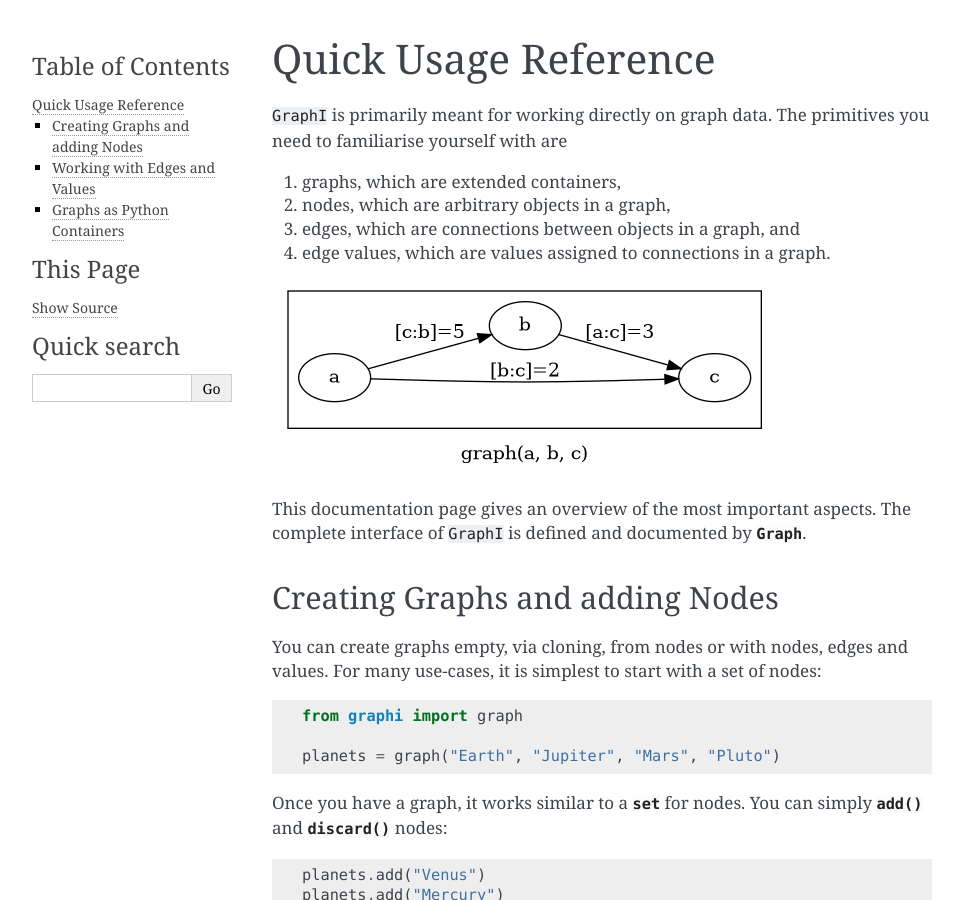
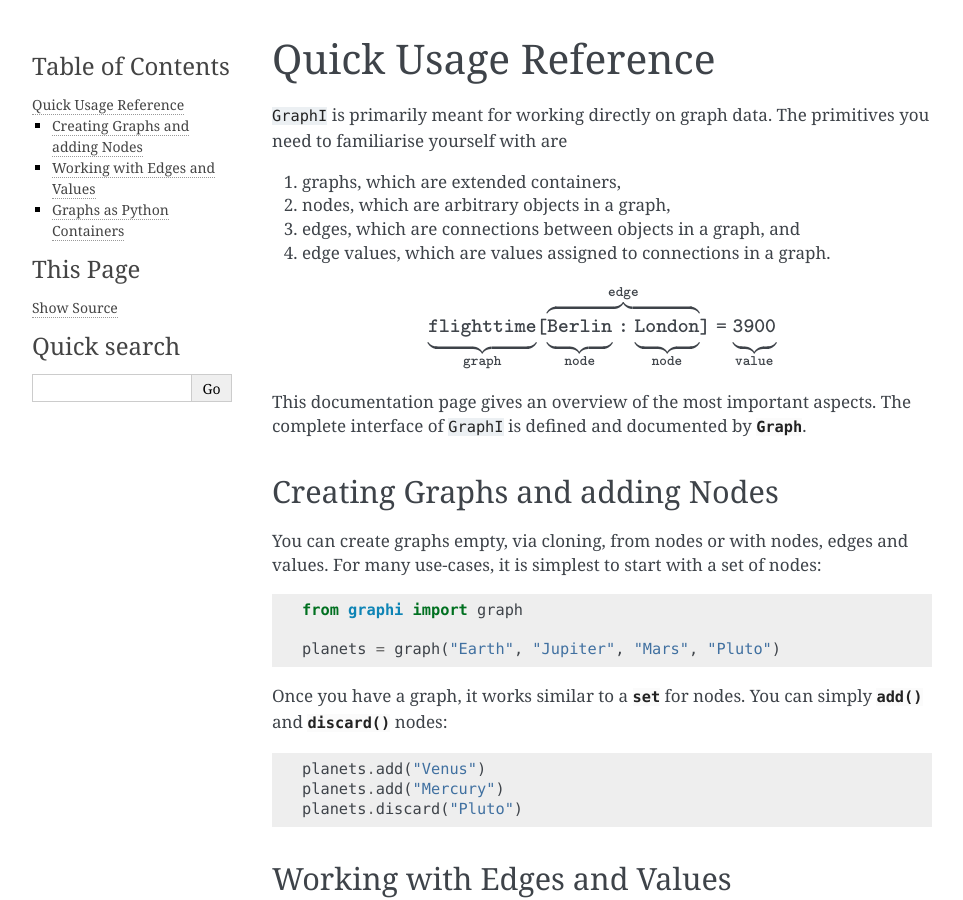
Before and after one commit to MaineKuehn/graphi, a Sphinx documentation site: the page built from docs/source/usage.rst, in a window 1280 px wide and 900 px high. Shown: the whole window, without its empty margins (148-1111 px from the left). Built offline with Sphinx 7.4.7, drawn with Linux system fonts in a browser that asks for light colours; formulas are drawn with MathJax 3.

Commit message:
[docs] added grammar example to usage reference

```diff
--- a/docs/source/usage.rst
+++ b/docs/source/usage.rst
@@ -13,16 +13,15 @@
 
 4. edge values, which are values assigned to connections in a graph.
 
-.. graphviz::
+.. math::
 
-    digraph graphname {
-        graph [rankdir=LR, label="graph(a, b, c)"]
-        subgraph cluster_c {
-            label=""
-            a -> c [label="[b:c]=2"]
-            b -> c [label="[a:c]=3"]
-            a -> b [label="[c:b]=5"]
-        }
+    \mathtt{
+        \underbrace{\vphantom{\bigl[}\mathtt{flighttime}}_\mathtt{graph}
+            [\overbrace{
+                \underbrace{\vphantom{\bigl[}\mathtt{Berlin}}_\mathtt{node}
+                :
+                \underbrace{\vphantom{\bigl[}\mathtt{London}}_\mathtt{node}
+            }^{edge}] = \underbrace{\vphantom{\bigl[}\mathtt{3900}}_\mathtt{value}
     }
 
 This documentation page gives an overview of the most important aspects.
```
